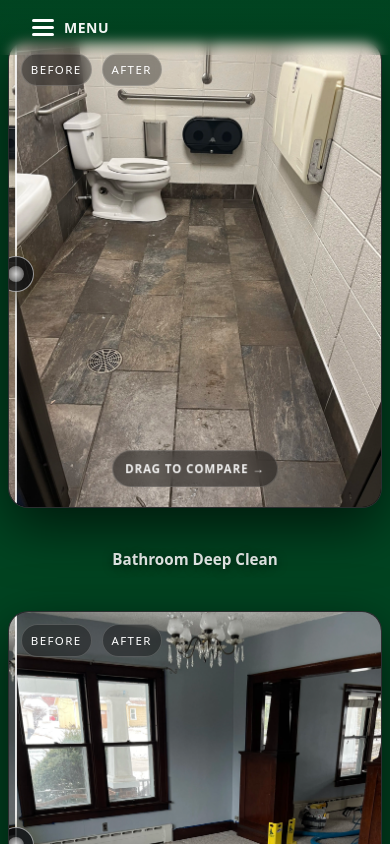
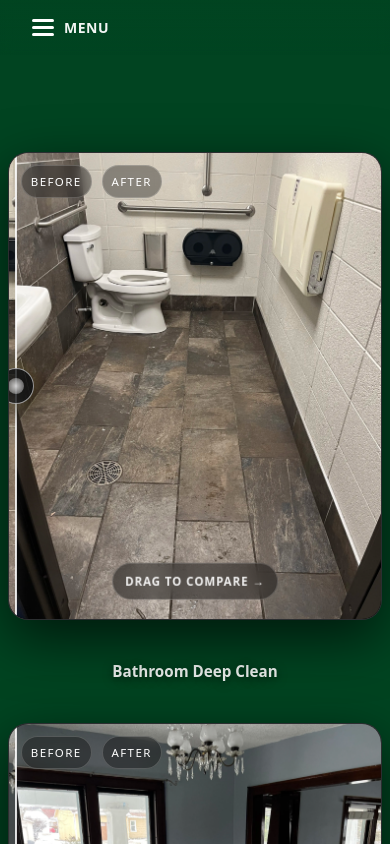
Before and after one commit to ZachAH/KML, a React (Vite) app: page /before-after in a window 390 px wide. Shown: the top 844 px of the page. Built offline with nearby package versions, Linux system fonts and the light colour scheme.

Commit message:
updated for mobile

```diff
--- a/src/components/BeforeAfterImage.css
+++ b/src/components/BeforeAfterImage.css
@@ -271,3 +271,9 @@
             0 10px 20px rgba(0, 0, 0, 0.45);
     }
 }
+
+.before-after-section {
+    padding-top: 7rem;
+    /* ⬅️ space for navbar */
+    padding-bottom: 6rem;
+}
```
